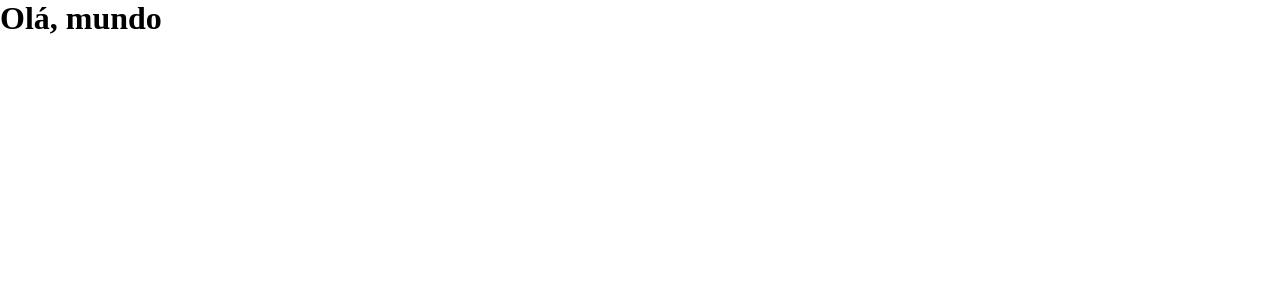
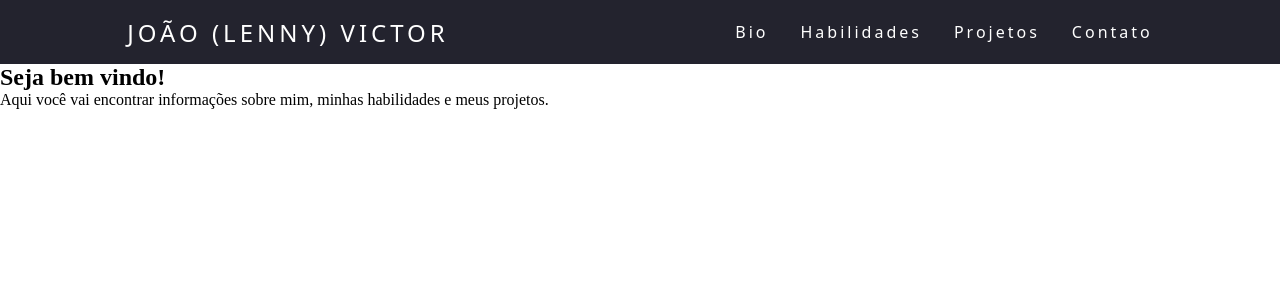
Before and after one commit to JVLENNY10/JVLENNY10.github.io, a React (Create React App) app: page / in a window 1280 px wide. Shown: the top 300 px of the page. Built offline with nearby package versions, Linux system fonts and the light colour scheme.

Commit message:
Pages - Home
- Adicionando article com boas vindas.

```diff
--- a/src/pages/Home.jsx
+++ b/src/pages/Home.jsx
@@ -1,7 +1,28 @@
+import { Link } from 'react-router-dom';
+
+import Header from '../components/Header';
+
 function Home() {
   return (
     <>
-      <h1>Olá, mundo</h1>
+      <Header />
+
+      <main>
+        <article>
+          <h1>Seja bem vindo!</h1>
+
+          <p>
+            Aqui você vai encontrar informações sobre mim,
+            minhas habilidades e meus projetos.
+          </p>
+
+          <p>
+            <Link to="/contact">
+              Entre em contato clicando aqui
+            </Link>
+          </p>
+        </article>
+      </main>
     </>
   );
 }
```
